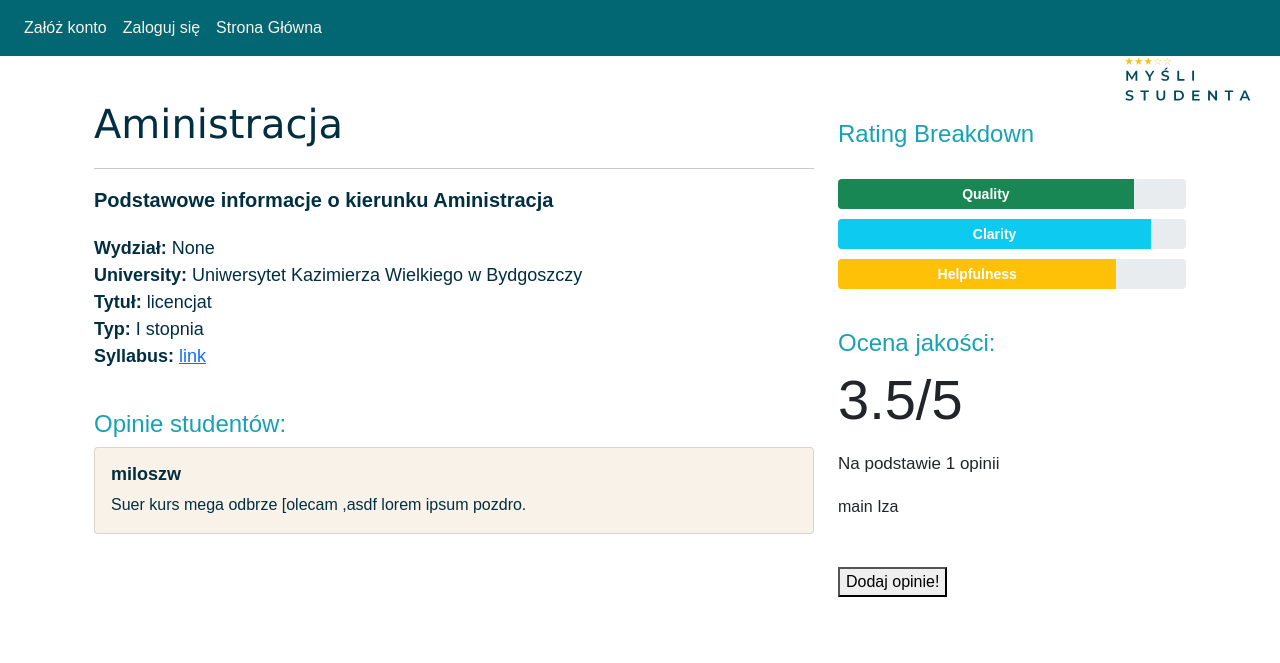
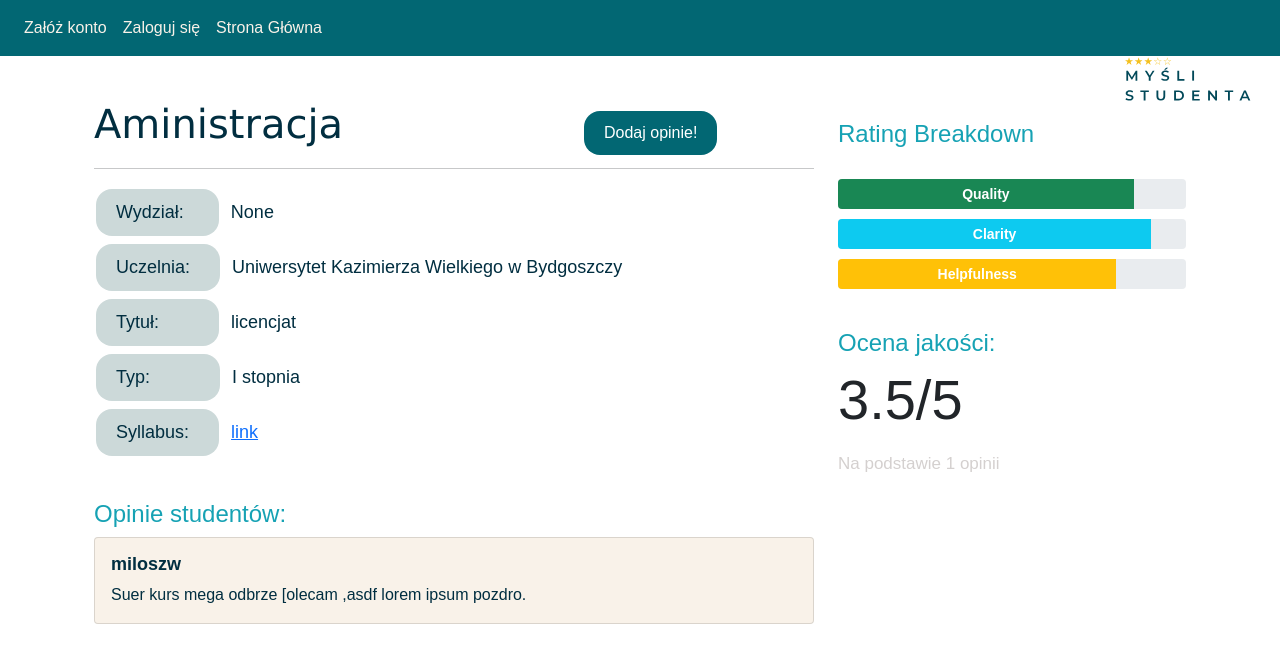
Before and after one commit to miloszwielgus/university-review-system, a Flask app: page /university/course/1 in a window 1280 px wide. Shown: the top 663 px of the page. Run offline with Flask 3, Linux system fonts and the light colour scheme; some libraries are stand-ins or nearby versions.

Commit message:
Cours view change

```diff
--- a/website/templates/course.html
+++ b/website/templates/course.html
@@ -1,4 +1,4 @@
-{% extends "base.html" %} {% block title %}Login{% endblock %} {% block content %}
+{% extends "base.html" %} {% block title %}Kurs {{course.course_name}}{% endblock %} {% block content %}
 
 <head>
   <meta charset="UTF-8">
@@ -88,8 +88,9 @@
     .no-of-ratings {
       font-size: 17px;
       line-height: 30px;
+        color: #d4d0cf;
     }
- Iza
+
     .button {
         background-color: #026773;
         border: none;
@@ -102,8 +103,18 @@
         cursor: pointer;
         border-radius: 16px;
     }
+    .oval {
+        background-color: #ccd9d9;
+        border: #ffffff;
+        color: #012E40;
+        padding: 10px 20px;
+        text-align: center;
+        text-decoration: none;
+        display: inline-block;
+        margin: 4px 2px;
+        border-radius: 16px;
+    }
 
-main
 
   </style>
 
@@ -114,14 +125,21 @@
     <div class="row">
       <div class="col-md-8">
         <h1 class="course-name">{{course.course_name}}</h1>
+          <div style="position:absolute; left:500px; top:-21px">
+          <a  href="/add-opinion">
+                    <br /><br />
+                    <button class="button">
+                    Dodaj opinie!
+                    </button>
+                    </a>
+          </div>
         <hr>
-        <p class="basic-info"> <strong>Podstawowe informacje o kierunku {{course.course_name}}</strong> <br></p>
-        <p class="course-info">
-                                <strong>Wydział:</strong> {{course.department}}<br>
-                               <strong>University:</strong> {{university_name}}<br>
-                               <strong>Tytuł: </strong>{{course.degree}}<br>
-                               <strong>Typ: </strong>{{course.cycle}}<br>
-                               <strong>Syllabus: </strong><a href="{{course.syllabus}}">link</a>
+        <p class="course-info" >
+                                <h10 class = "oval" width="30px">Wydział: &nbsp&nbsp</h10>&nbsp&nbsp{{course.department}}<br>
+                               <h10 class = "oval">Uczelnia: &nbsp</h10>&nbsp&nbsp{{university_name}}<br>
+                               <h10 class = "oval">Tytuł: &nbsp&nbsp&nbsp&nbsp&nbsp&nbsp&nbsp</h10>&nbsp&nbsp{{course.degree}}<br>
+                               <h10 class = "oval">Typ: &nbsp&nbsp&nbsp&nbsp&nbsp&nbsp&nbsp&nbsp&nbsp</h10>&nbsp&nbsp{{course.cycle}}<br>
+                               <h10 class = "oval">Syllabus: &nbsp</h10>&nbsp&nbsp<a href="{{course.syllabus}}">link</a>
         </p>
 
         <h2 class="rating-title">Opinie studentów:
@@ -155,16 +173,6 @@
         <p class="display-4">{{avg_rating}}/5
           <p class="no-of-ratings">Na podstawie {{number_of_ratings}} opinii</p>
         </p>
- main
-Iza
-          <div class="right-text">
-                <a  href="/add-opinion">
-                <br /><br />
-                <button class="button">
-                Dodaj opinie!
-                </button>
-                </a>
-            </div>
       </div>
     </div>
   </div>
```
Lines whose indentation alone changed are shown as unchanged.
